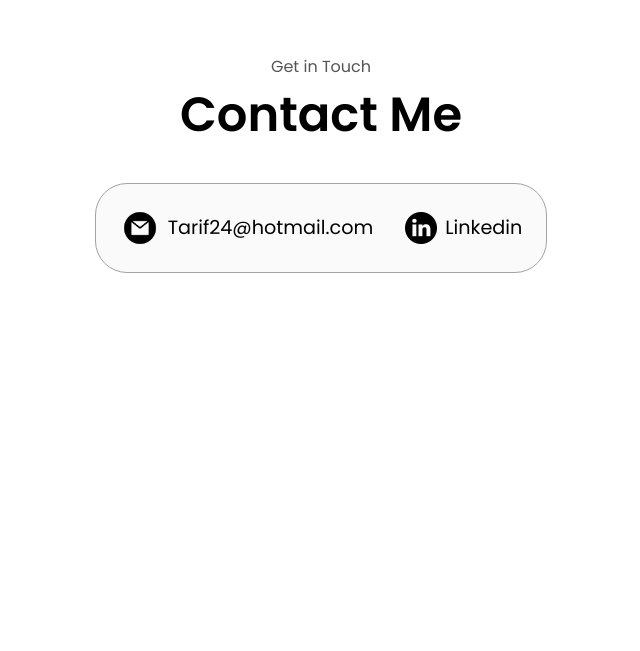
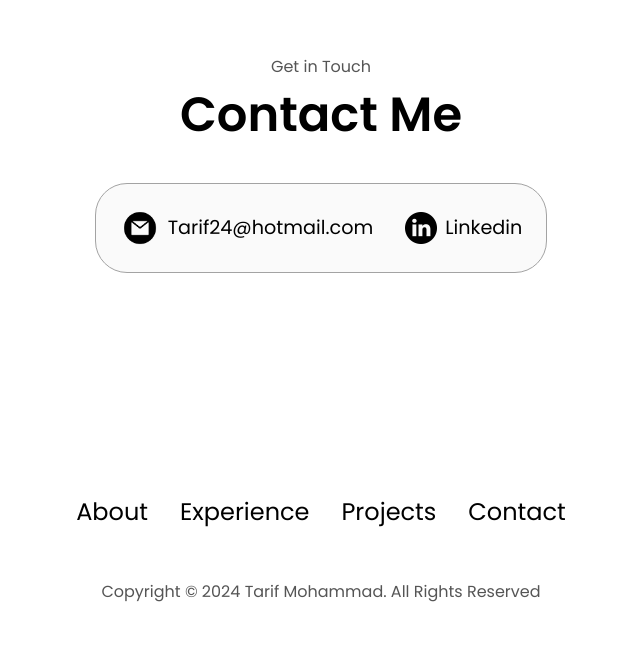
Before and after one commit to Tarif24/Portfolio_Website, a plain HTML site: page index.html in a window 1280 px wide. Shown: the part 3197-3848 px from the top of the page, without its empty margins (319-959 px from the left). Before the commit the page ends 3640 px from the top, so only its background shows below. Drawn offline with Linux system fonts and the light colour scheme.

Commit message:
Created a footer

```diff
--- a/index.html
+++ b/index.html
@@ -224,6 +224,19 @@
             </div>
         </div>
     </section>
+    <footer>
+        <nav>
+            <div class = "nav-links-container">
+                <ul class = "nav-links">
+                    <li><a href = "#about">About</a></li>
+                    <li><a href = "#experience">Experience</a></li>
+                    <li><a href = "#projects">Projects</a></li>
+                    <li><a href = "#contact">Contact</a></li>
+                </ul>
+            </div>
+        </nav>
+        <p>Copyright &#169; 2024 Tarif Mohammad. All Rights Reserved</p>
+    </footer>
     <script src="script.js"></script>
 </body>
 </html>
--- a/style.css
+++ b/style.css
@@ -486,3 +486,16 @@ article .icon
 {
     height: 2.5rem;
 }
+
+/* Footer Section */
+
+footer
+{
+    height: 26vh;
+    margin: 0 1rem;
+}
+
+footer p
+{
+    text-align: center;
+}
```
